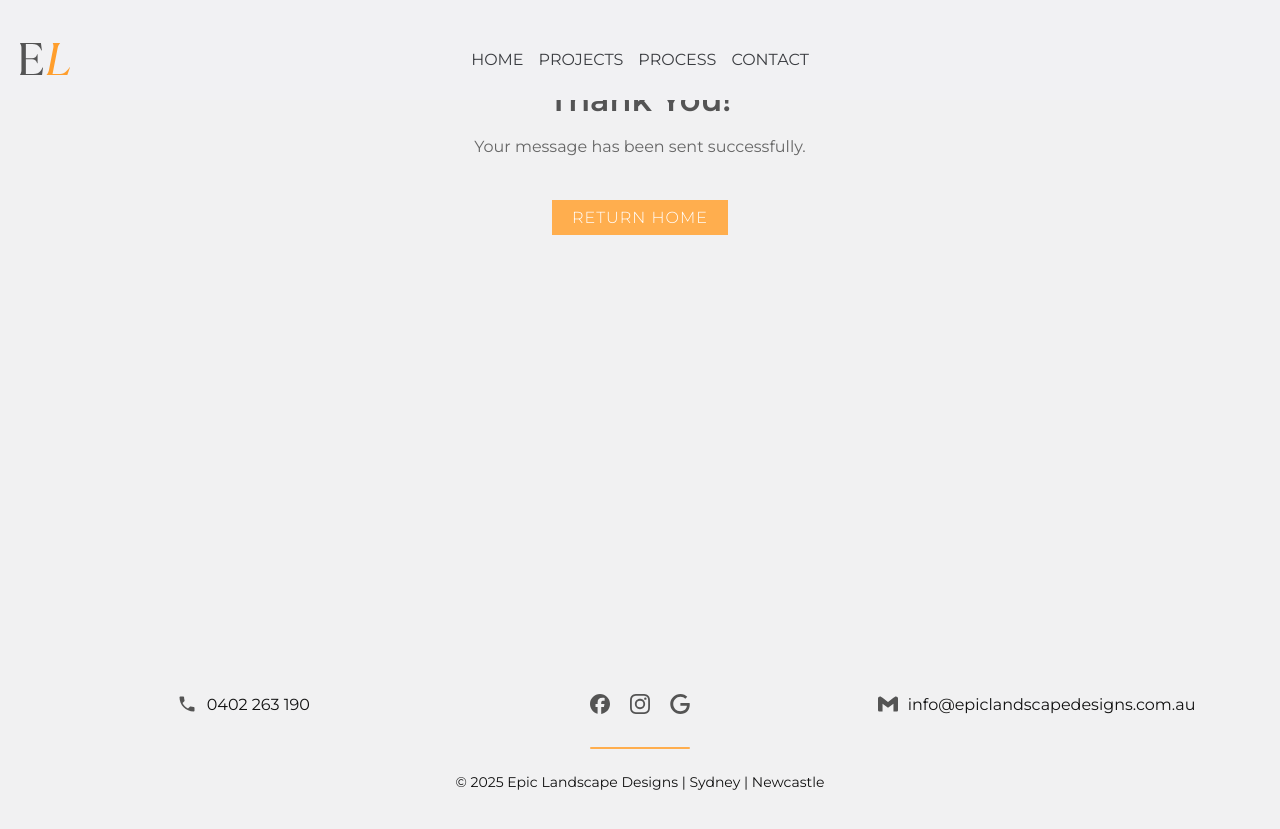
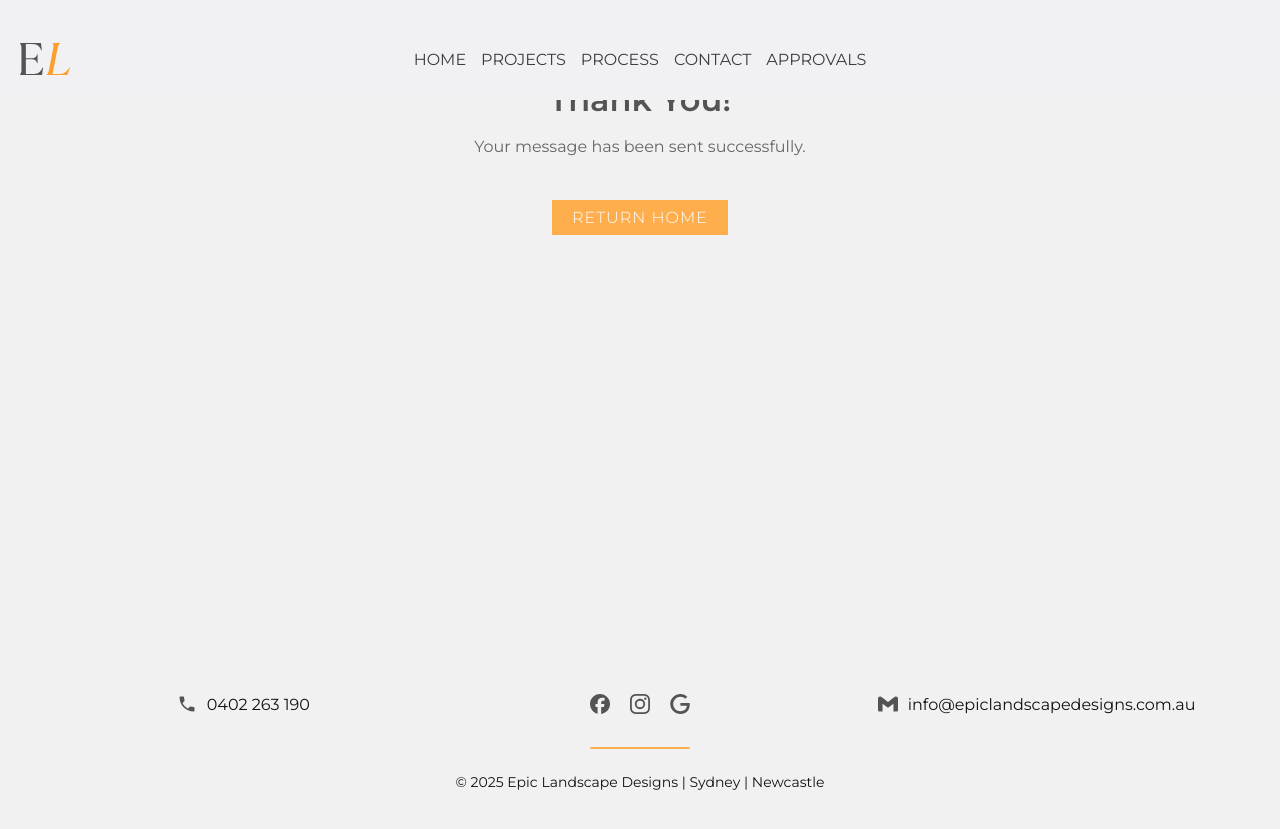
Before and after one commit to adrianyadav/epiclandscapedesigns, a Jekyll site: the page built from success.html, in a window 1280 px wide. Shown: the top 829 px of the page. Built offline with Jekyll 4.4.1, drawn with Linux system fonts in a browser that asks for light colours.

Commit message:
Add Approvals to nav and conditionally hide images in approval template
- Added Approvals link to both desktop and hamburger nav
- Replaced approval.html with approvals.html (conditional image rendering)
- Image block in approval steps only renders when step.image is present

Co-Authored-By: Claude Sonnet 4.6 <noreply@anthropic.com>

```diff
--- a/_includes/nav.html
+++ b/_includes/nav.html
@@ -36,6 +36,9 @@
                             href="{{ site.data.theme.navigation_menu.link_4.href | default: '/contact' }}">
                             {{ site.data.theme.navigation_menu.link_4.label | default: "Contact" }}
                         </a>
+                    </li>
+                    <li class="nav-item">
+                        <a class="nav-link" href="/approval">Approvals</a>
                     </li>
                 </ul>
             </nav>
@@ -77,5 +80,8 @@
                 {{ site.data.theme.navigation_menu.link_4.label | default: "Contact" }}
             </a>
         </li>
+        <li class="nav-item">
+            <a class="nav-link" href="/approval">Approvals</a>
+        </li>
     </ul>
 </nav>
--- a/approval.html
+++ b/approvals.html
@@ -28,9 +28,11 @@ permalink: /approval
                         <h3 class="process-step__title">{{ step.title }}</h3>
                         <p class="process-step__description">{{ step.description }}</p>
                     </div>
+                    {% if step.image %}
                     <div class="process-step__image">
                         <img src="{{ step.image }}" alt="{{ step.image_alt }}" class="process-step__img">
                     </div>
+                    {% endif %}
                 </div>
                 {% endfor %}
             </div>
```
Also changed, not shown: other parts of approvals.html (+1 -1 lines).
